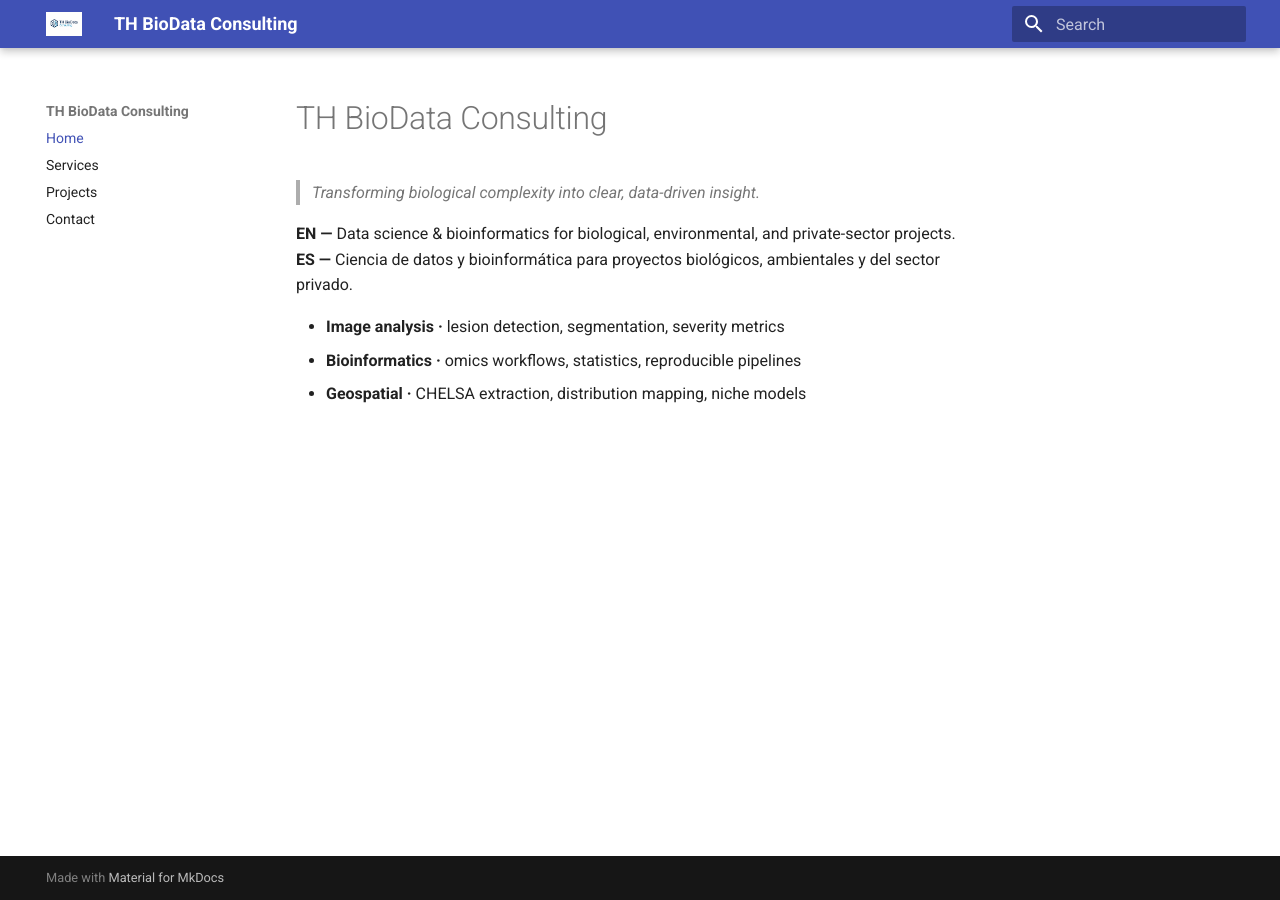
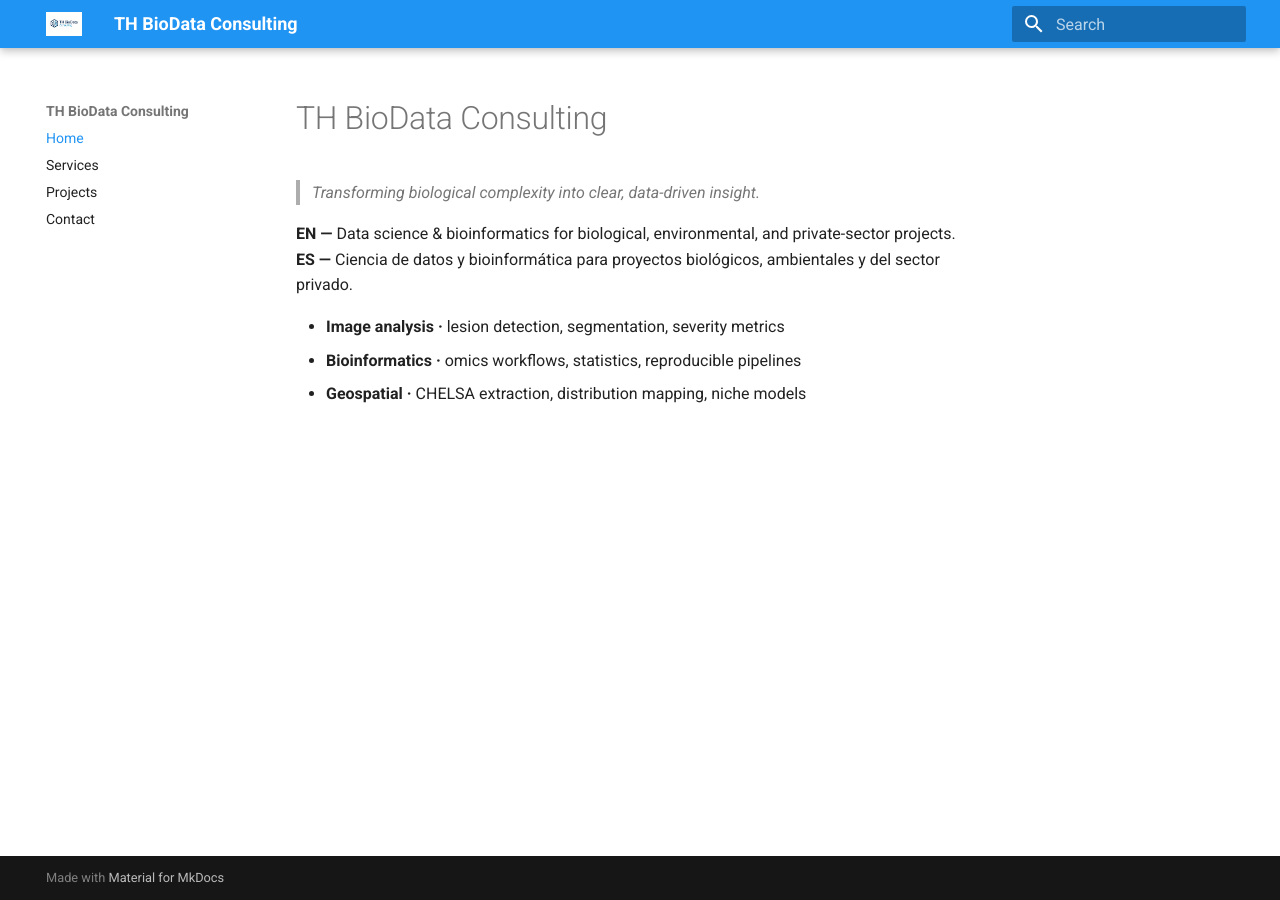
Before and after one commit to TH-BioData/th-biodata.github.io, an MkDocs documentation site: the page built from docs/index.md, in a window 1280 px wide. Built offline with MkDocs 1.6.1 and Material for MkDocs 9.7.7, drawn with Linux system fonts in a browser that asks for light colours.

Commit message:
Update mkdocs.yml

```diff
--- a/mkdocs.yml
+++ b/mkdocs.yml
@@ -3,13 +3,18 @@ site_description: Transforming biological complexity into clear, data-driven ins
 site_url: https://thbiodata.github.io
 theme:
   name: material
-  logo: assets/logo.png
+  logo: assets/logo.png        # (opcional: si subís el logo)
+  favicon: assets/favicon.png  # (opcional)
   features:
     - navigation.instant
     - navigation.sections
     - content.code.copy
     - search.suggest
     - search.highlight
+  palette:
+    - scheme: default
+      primary: blue        # barra superior azul
+      accent: light blue   # acentos
 markdown_extensions:
   - admonition
   - toc:
```
